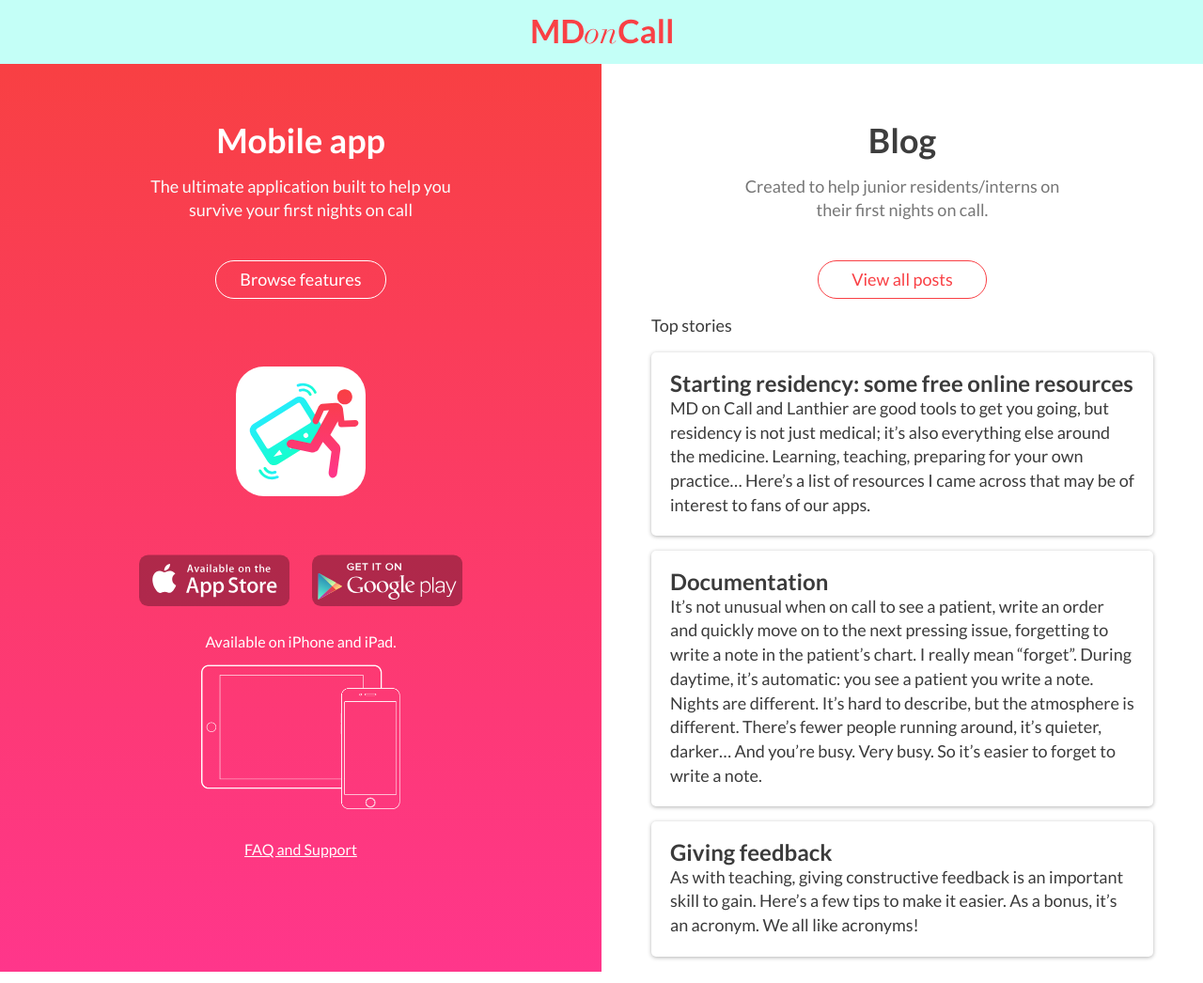
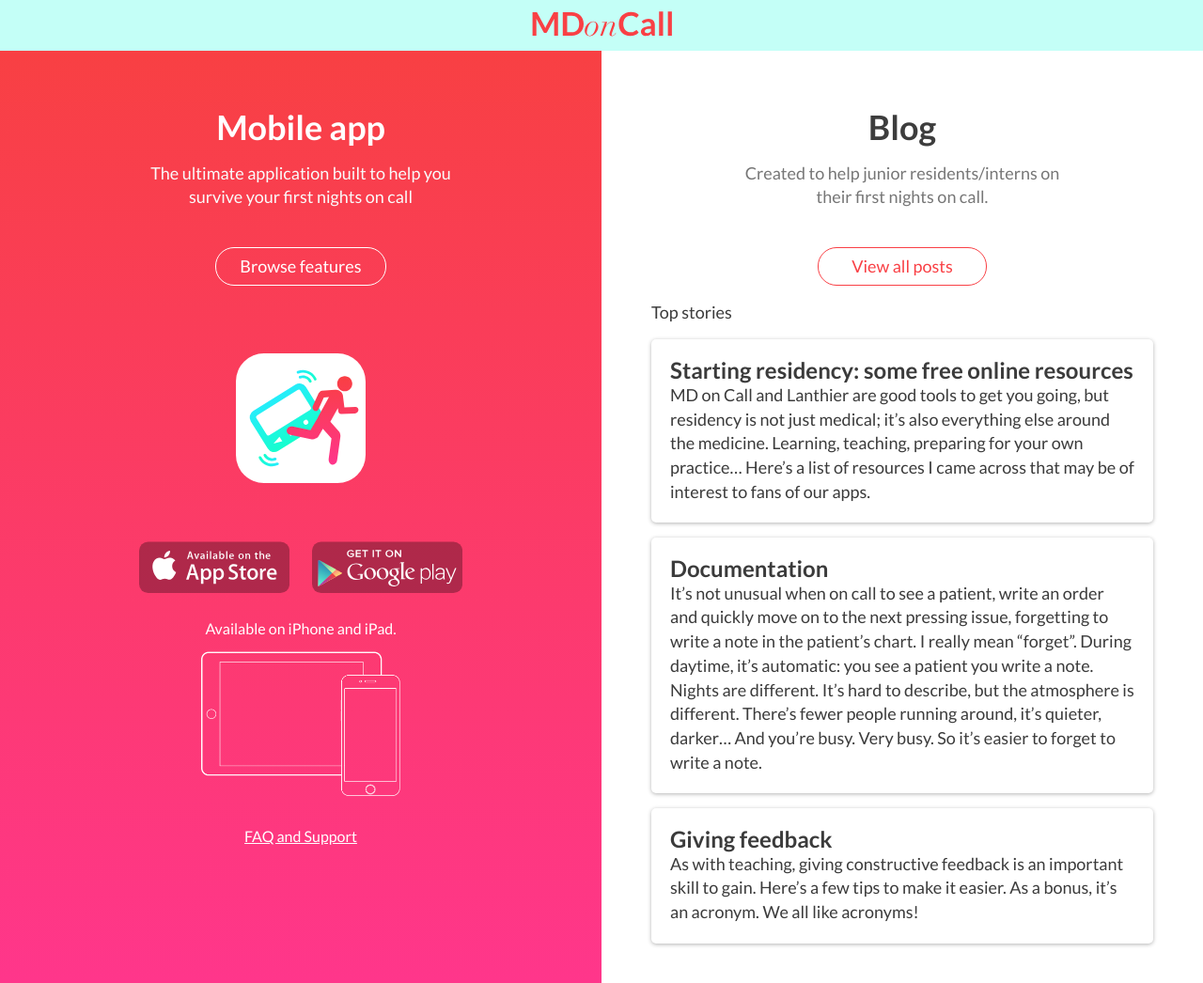
Before and after one commit to Messil/messil.github.io, a Jekyll site: the page built from index.html, in a window 1280 px wide. Shown: the whole page at 94% size. Built offline with Jekyll 4.4.1, drawn with Linux system fonts in a browser that asks for light colours.

Commit message:
Update main.scss

```diff
--- a/_sass/main.scss
+++ b/_sass/main.scss
@@ -115,7 +115,7 @@
     & li {
         border-radius: 50%;
         display: inline-block;
-        margin: 0 5px;
+        margin: 2px 5px;
         height: 8px;
         width: 8px;
         border: 1px solid transparent;
@@ -216,9 +216,9 @@
         }
     }
     &.home-header {
-      height: 68px;
+      height: 54px;
       .logo {
-        margin-top: 20px;
+        margin-top: 12px;
       }
     }
 }
@@ -855,7 +855,7 @@
         & .footer-nav {
             & .copyright {
                 display: block;
-                padding-left: 25px;
+                padding-left: 20px;
                 margin-top: 10px;
             }
             & li {
@@ -1012,8 +1012,8 @@
         &.blog-header {
             border-bottom: 0px;
             & .logo {
-                margin-left: 20px;
-                margin-top: 15px;
+                margin-left: 15px;
+                margin-top: 13px;
             }
         }
         & .nav-btn {
@@ -1054,7 +1054,7 @@
             background: #c4fff7;
             text-align: center;
             & .dropdown-content {
-                padding-top: 72px;
+                padding-top: 44px;
                 padding-bottom: 0;
                 &>ul {
                     padding-bottom: 0;
```
